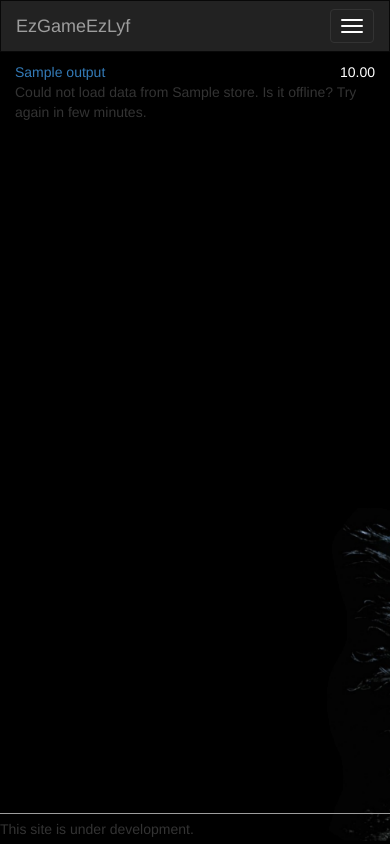
After one commit to thepassenger-hub/EzGameEzLyf, a Django app: template scrape_games_backend/scrape_games_frontend/templates/scrape_games_frontend/search_results_mobile.html in a window 390 px wide. The commit adds this page. Run offline with Django 3.2, Linux system fonts and the light colour scheme; the template is opened without the code that fills it: most values are stand-ins (such as "Sample title", 1, 10 or a date in 2020); some libraries are stand-ins or nearby versions.

Commit message:
Add all other pages. must fix footer

```diff
--- /dev/null
+++ b/scrape_games_backend/scrape_games_frontend/static/css/contact_page_v2.css
@@ -0,0 +1,5 @@
+html, body {
+    width: 100%;
+    height: auto;
+    color: #9d9d9d;
+}
--- /dev/null
+++ b/scrape_games_backend/scrape_games_frontend/static/css/faq_page_v2.css
@@ -0,0 +1,5 @@
+html, body {
+    width: 100%;
+    height: auto;
+    color: #9d9d9d;
+}
--- /dev/null
+++ b/scrape_games_backend/scrape_games_frontend/static/css/results_page_v2.css
@@ -0,0 +1,82 @@
+html, body {
+    height: auto;
+    min-height: 100%;
+}
+
+html {
+    position: relative;
+}
+span {
+    color: white;
+}
+
+.gamedeals, .alldeals {
+    overflow: hidden;
+}
+.titles, #titlehead {
+    padding: 0;
+}
+
+.prices, #pricehead {
+    padding: 0;
+    text-align: end;
+}
+
+footer {
+    position: absolute;
+    bottom: 0;
+}
+
+hr {
+    position: absolute;
+    bottom: 30px;
+}
+/********************************
+Small devices - Tablets (<768px)
+********************************/
+@media screen and (max-width: 767px){
+    .alldeals {
+        -webkit-transform: translate(-100%,0);
+        transform: translate(-100%,0);
+        transition: transform 0.3s ease;
+    }
+
+    .btn.btn-danger {
+        float: right;
+        top: 5px;
+        right: 15px;
+        position: relative;
+    }
+    .alldeals.open {
+        position: absolute;
+        height: auto;
+        padding: 0;
+        background-color: #222;
+        color: #9d9d9d;
+        -webkit-transform: translate(0,0);
+        transform: translate(0,0);
+    }
+
+    .row.content {
+        margin: 10px 0 10px 0;
+        -webkit-transform: translate(0,0);
+        transform: translate(0,0);
+        transition: transform 0.3s ease;
+    }
+    .row.content.open {
+
+        -webkit-transform: translate(-100%,0);
+        transform: translate(-100%,0);
+        transition: transform 0.3s ease;
+    }
+
+    .singledeals {
+        margin: 10px 0 10px 0;
+    }
+
+    .singledeals p{
+        padding: 0;
+        float: left;
+        text-align: start;
+    }
+}
--- a/scrape_games_backend/scrape_games_frontend/static/css/skeleton.css
+++ b/scrape_games_backend/scrape_games_frontend/static/css/skeleton.css
@@ -6,11 +6,26 @@ html {
 body {
     width: 100%;
     height: 100%;
+    background: url('/static/images/fusione.png') no-repeat center / cover;
+
 }
 
 .container-fluid {
     padding: 0;
     height: 100%;
+}
+
+hr {
+    color: #9d9d9d;
+    background-color: #9d9d9d;
+    border-color: #9d9d9d;
+    width: 100%;
+    margin: 0;
+}
+
+footer p {
+    margin-top: 5px;
+    margin-bottom: 5px;
 }
 /******
 Navbar
--- a/scrape_games_backend/scrape_games_frontend/static/js/faq_page-jquery.js
+++ b/scrape_games_backend/scrape_games_frontend/static/js/faq_page-jquery.js
@@ -1,6 +1,2 @@
 $(document).ready(function(){
-    $('#faq_page').addClass("active");
-
-
-
 });
--- a/scrape_games_backend/scrape_games_frontend/static/js/search_results-jquery.js
+++ b/scrape_games_backend/scrape_games_frontend/static/js/search_results-jquery.js
@@ -1,4 +1,20 @@
 $(document).ready(function(){
+    $('.alldeals').hide();
+    var $faketitle = null;
+    $('.gametitle').click(function(){
+        window.scrollTo(0, 0);
+        $faketitle = $(this).attr('ref');
+        $('#alldeals'+$faketitle).show();
+        $('#alldeals'+$faketitle).toggleClass('open');
+        $('.row.content').toggleClass('open');
+
+//        $('.container-fluid').attr('height', '100%');
+    });
+    $('.btn.btn-danger').click(function(){
+        $('#alldeals'+$faketitle).toggleClass('open');
+        $('.row.content').toggleClass('open');
+        $('.alldeals').hide();
+    });
     /*$('.new').hide()
     $(".gamedeals").each(function(){
         if ($(this).next().attr("class") !== "test") {
--- a/scrape_games_backend/scrape_games_frontend/templates/scrape_games_frontend/faq.html
+++ b/scrape_games_backend/scrape_games_frontend/templates/scrape_games_frontend/faq.html
@@ -1,14 +1,12 @@
 {% extends "skeleton.html" %}
 {% block imports %}
 {% load staticfiles %}
-<script src="https://ajax.googleapis.com/ajax/libs/jquery/3.1.1/jquery.min.js"></script>
-<script src="https://maxcdn.bootstrapcdn.com/bootstrap/3.3.4/js/bootstrap.min.js"></script>
 <script src="{% static 'js/faq_page-jquery.js' %}"></script>
-<link type="text/css" rel="stylesheet" href="{% static 'css/faq_page.css' %}" />
+<link type="text/css" rel="stylesheet" href="{% static 'css/faq_page_v2.css' %}" />
 {% endblock %}
 {% block title %}FAQ{% endblock %}
 {% block content %}
-    <div class="content">
+    <div class="col-xs-12">
     <h3> <u>Who are you? </u></h3>
     <h4> <strong>EzGameEzLyf</strong> is a website that compares video game prices from the most popular e-vendors. </h4>
     <h4>When you want to buy a video game nowadays you spend a lot of time surfing store websites to compare prices.
--- a/scrape_games_backend/scrape_games_frontend/templates/scrape_games_frontend/home.html
+++ b/scrape_games_backend/scrape_games_frontend/templates/scrape_games_frontend/home.html
@@ -67,7 +67,4 @@
      </div>
     {% endif %}
 </div>
-<footer class="text-center">
-  <p>This site is under development.</p>
-</footer>
 {% endblock %}
--- /dev/null
+++ b/scrape_games_backend/scrape_games_frontend/templates/scrape_games_frontend/search_results_mobile.html
@@ -0,0 +1,29 @@
+{% extends "skeleton.html" %}
+{% block imports %}
+{% load static %}
+{% load selected_game %}
+
+<script src="{% static 'js/search_results-jquery.js' %}"></script>
+<link rel="stylesheet" type="text/css" href="{% static 'css/results_page_v2.css' %}" />
+
+{% endblock %}
+{% block title %}Games Page{% endblock %}
+{% block content %}
+{% for r in output_list %}
+<div class="col-xs-12 alldeals" id="alldeals{{r.faketitle}}">
+    <button type="button" class="btn btn-danger"><span class="glyphicon glyphicon-remove" aria-hidden="true"></span></button>
+    {% show_all_games store_query_list r.faketitle %}
+</div>
+<div class="col-xs-12 row content">
+    <div class="gamedeals">
+        <span class="col-xs-9 titles"><a class="gametitle" ref="{{r.faketitle}}">{{ r.title }}</a></span>
+        <span class="col-xs-3 prices"> {{ r.price|stringformat:".2f" }} </span>
+    </div>
+
+    {% for store in offline %}
+    <p>Could not load data from {{store}}. Is it offline? Try again in few minutes.</p>
+    {% endfor %}
+
+</div>
+{% endfor %}
+{% endblock %}
--- a/scrape_games_backend/scrape_games_frontend/templates/skeleton.html
+++ b/scrape_games_backend/scrape_games_frontend/templates/skeleton.html
@@ -41,6 +41,11 @@
              </div>
         </nav>
         {% block content %}{% endblock %}
+        <hr>
+        <footer class="text-center">
+          <p>This site is under development.</p>
+        </footer>
     </div>
+
 </body>
 </html>
--- /dev/null
+++ b/scrape_games_backend/scrape_games_frontend/templates/tag_single_deals_mobile.html
@@ -0,0 +1,7 @@
+{% for r in list_of_games %}
+<div class="col-xs-12 singledeals">
+    <p class="col-xs-12 titles">Game Title: <a href="{{r.link}}">{{ r.title }}</a></p>
+    <p class="col-xs-12 store">Vendor: {{r.store}}</p>
+    <p class="col-xs-12 prices">Current Price: {{ r.price|stringformat:".2f"  }}</p>
+</div>
+{% endfor %}
--- a/scrape_games_backend/scrape_games_frontend/templatetags/selected_game.py
+++ b/scrape_games_backend/scrape_games_frontend/templatetags/selected_game.py
@@ -2,7 +2,7 @@ from django import template
 
 register = template.Library()
 
-
+@register.inclusion_tag('tag_single_deals_mobile.html')
 @register.inclusion_tag('tag_single_deals.html')
 def show_all_games(store_query_list, title):
     list_of_games = []
--- a/scrape_games_backend/scrape_games_frontend/views.py
+++ b/scrape_games_backend/scrape_games_frontend/views.py
@@ -64,7 +64,7 @@ def games_page(request):
         if request.path.endswith('as_json'):
             return JsonResponse(output_list, safe=False)
         else:
-            return render(request, 'scrape_games_frontend/search_results.html', {
+            return render(request, 'scrape_games_frontend/search_results_mobile.html', {
                 'output_list': output_list,
                 'store_query_list': store_query_list,
             })
@@ -81,7 +81,7 @@ def games_page(request):
         if request.path.endswith('as_json'):
             return JsonResponse(output_list, safe=False)
 
-        return render(request, 'scrape_games_frontend/search_results.html', {
+        return render(request, 'scrape_games_frontend/search_results_mobile.html', {
                                                                         'output_list': output_list,
                                                                         'store_query_list': store_query_list,
                                                                         'offline': offline,
```
Also changed, not shown: scrape_games_backend/scrape_games_frontend/static/css/home_page_v2.css (+6 -4 lines), scrape_games_backend/scrape_games_frontend/static/js/loadpage-jquery.js (+9 -9 lines), scrape_games_backend/scrape_games_frontend/templates/scrape_games_frontend/contact_me.html (+3 -10 lines), scrape_games_backend/scrape_games_frontend/templates/scrape_games_frontend/search_results.html (+3 -8 lines).
